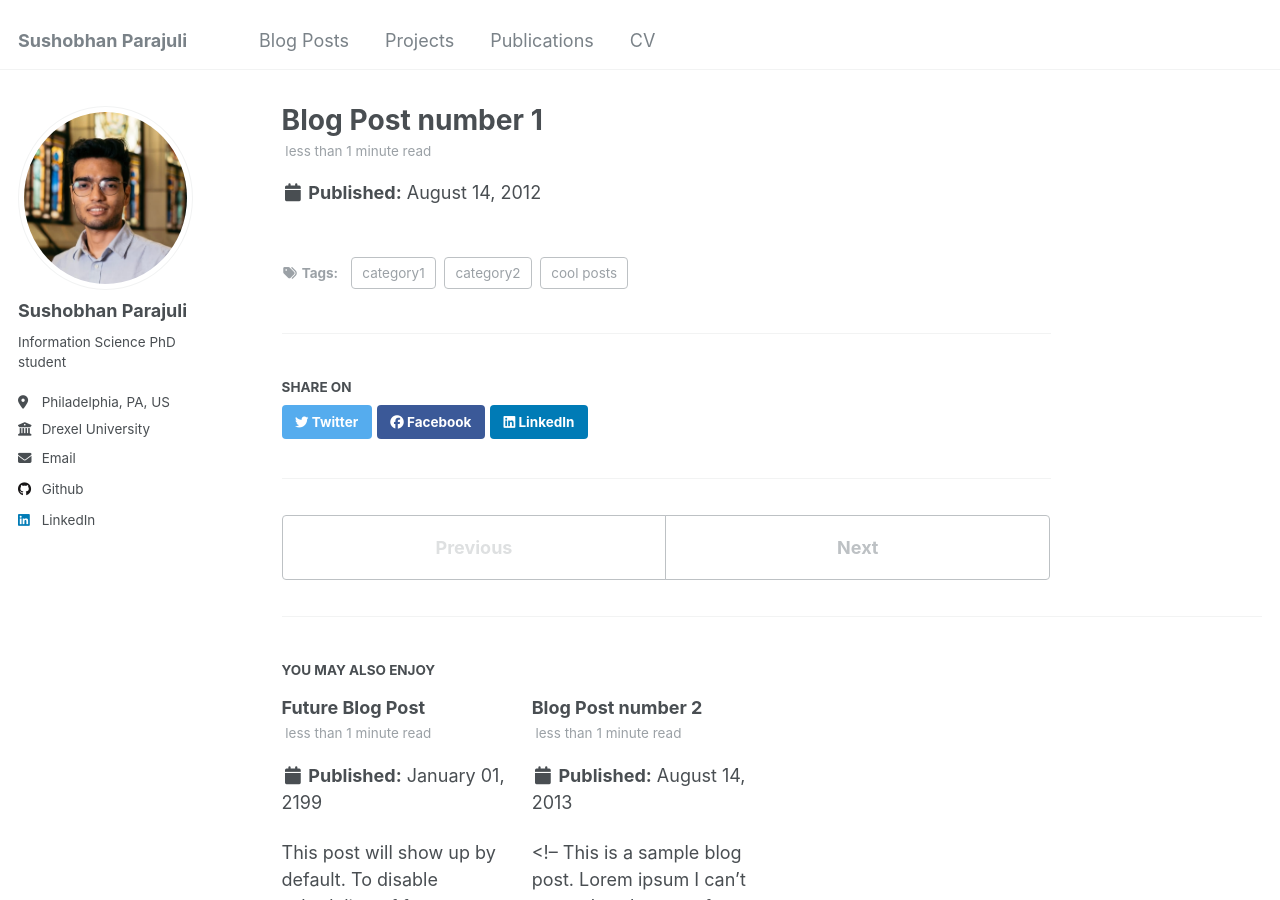
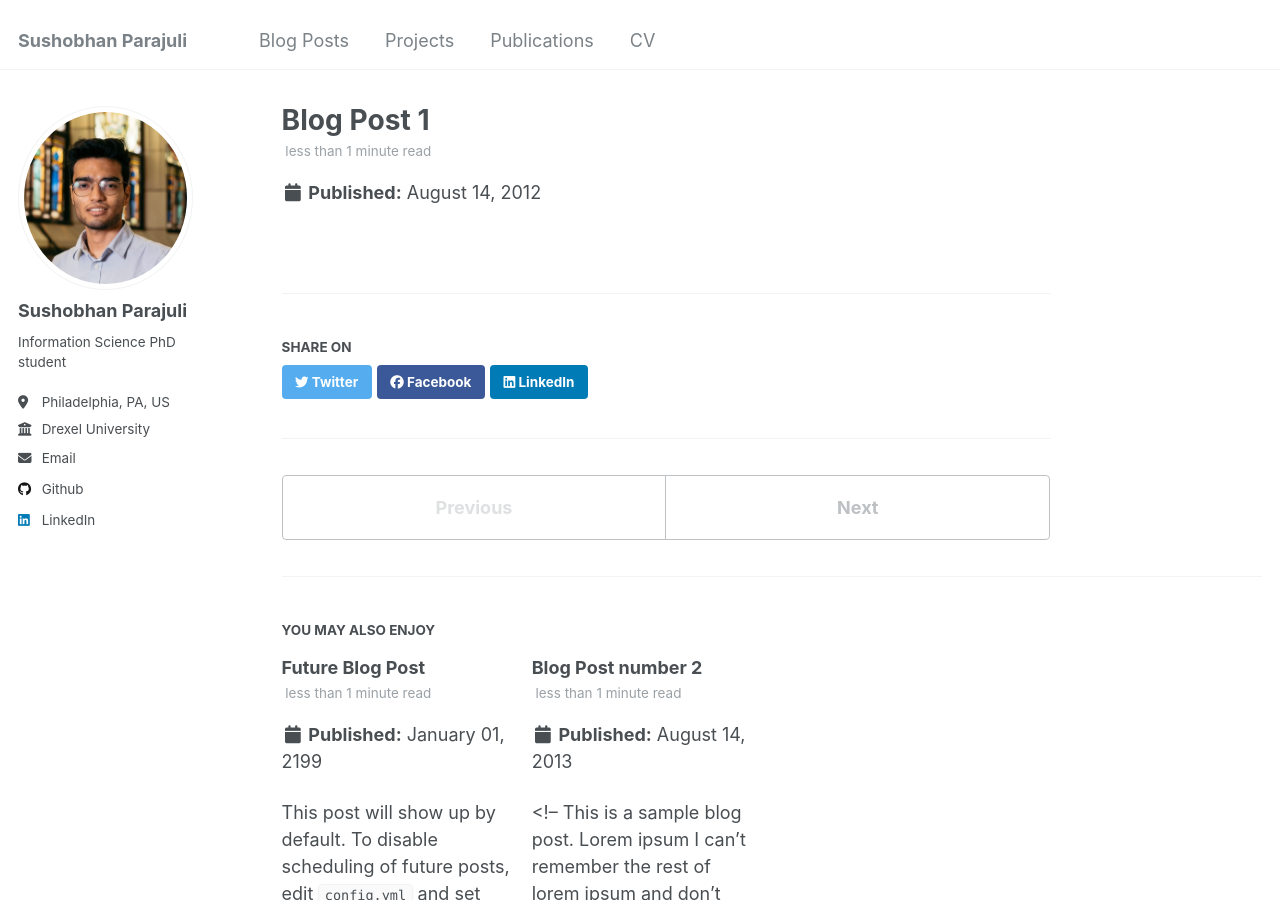
Before and after one commit to sushobhan2024/sushobhan2024.github.io, a Jekyll site: the page built from _posts/2012-08-14-blog-post-1.md, in a window 1280 px wide and 900 px high. Built offline with Jekyll 4.4.1, drawn with Linux system fonts in a browser that asks for light colours.

Commit message:
Update 2012-08-14-blog-post-1.md

```diff
--- a/_posts/2012-08-14-blog-post-1.md
+++ b/_posts/2012-08-14-blog-post-1.md
@@ -1,3 +1,4 @@
+<!--
 ---
 title: 'Blog Post number 1'
 date: 2012-08-14
@@ -8,7 +9,6 @@ tags:
   - category2
 ---
 
-<!--
 This is a sample blog post. Lorem ipsum I can't remember the rest of lorem ipsum and don't have an internet connection right now. Testing testing testing this blog post. Blog posts are cool.
 
 Headings are cool
@@ -17,5 +17,4 @@ Headings are cool
 You can have many headings
 ======
 
-Aren't headings cool?
 -->
```
